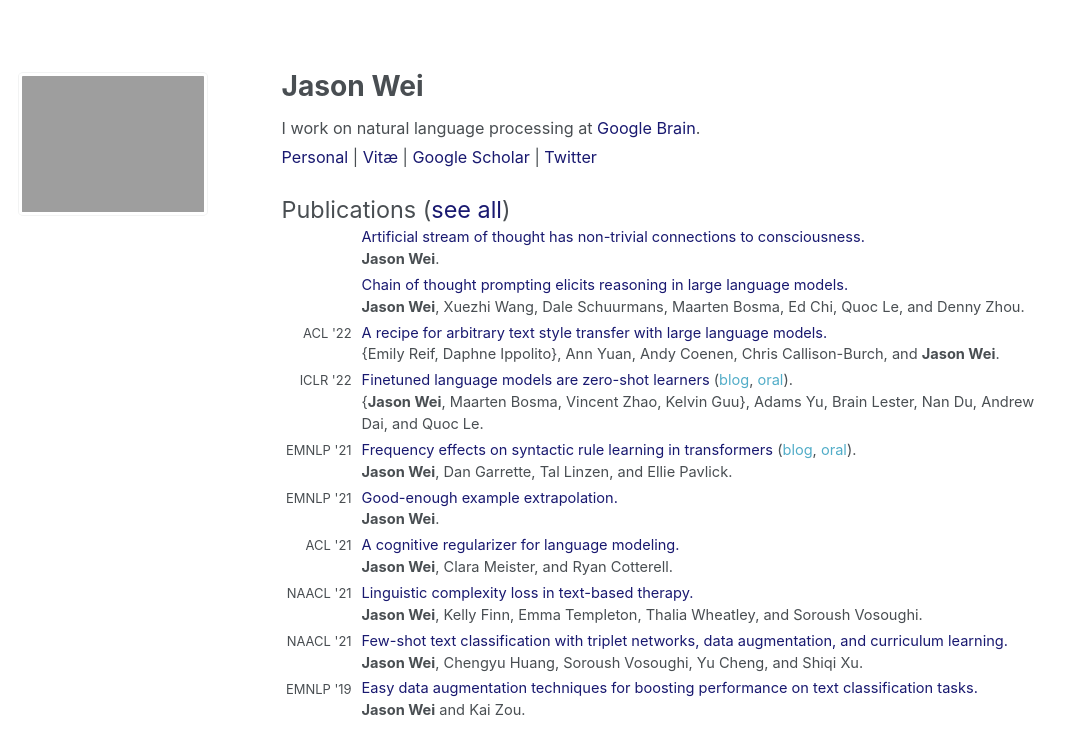
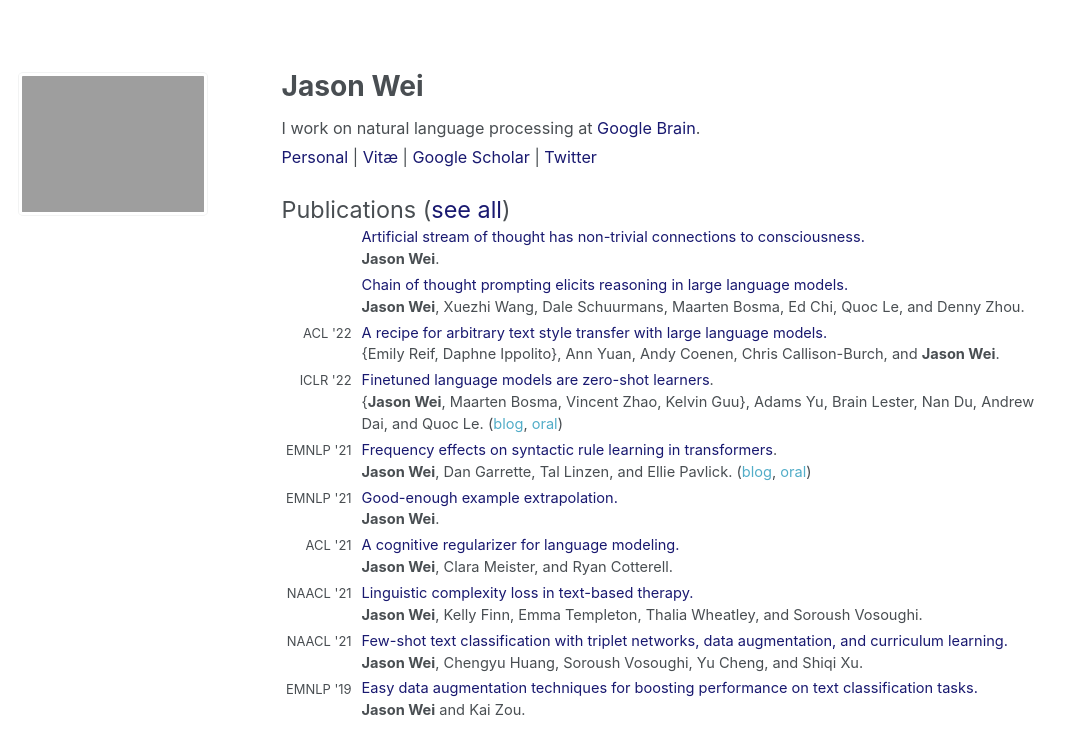
Before and after one commit to jasonwei20/jasonwei20.github.io, a Jekyll site: the page built from _pages/about.md, in a window 1280 px wide. Shown: the top 755 px of the page, without its empty margins (0-1079 px from the left). Built offline with Jekyll 4.4.1, drawn with Linux system fonts in a browser that asks for light colours.

Commit message:
Update about.md

```diff
--- a/_pages/about.md
+++ b/_pages/about.md
@@ -57,20 +57,20 @@ I work on natural language processing at <a href="https://research.google/teams/
   </tr>
   <tr>
     <td style="width:80px; text-align:right; padding-right:10px; font-size:0.8em">ICLR '22</td>
-    <td><a href="https://openreview.net/forum?id=gEZrGCozdqR" style="color:#191970" target="_blank">Finetuned language models are zero-shot learners</a> (<a href="https://ai.googleblog.com/2021/10/introducing-flan-more-generalizable.html" target="_blank">blog</a>, <a href="https://www.youtube.com/watch?v=iq2kEGanDso" target="_blank">oral</a>).</td>
+    <td><a href="https://openreview.net/forum?id=gEZrGCozdqR" style="color:#191970" target="_blank">Finetuned language models are zero-shot learners</a>.</td>
   </tr>
   <tr>
     <td></td>
-    <td style="padding-bottom:4px">{<b>Jason Wei</b>, Maarten Bosma, Vincent Zhao, Kelvin Guu}, Adams Yu, Brain Lester, Nan Du, Andrew Dai, and Quoc Le.</td>
+    <td style="padding-bottom:4px">{<b>Jason Wei</b>, Maarten Bosma, Vincent Zhao, Kelvin Guu}, Adams Yu, Brain Lester, Nan Du, Andrew Dai, and Quoc Le. (<a href="https://ai.googleblog.com/2021/10/introducing-flan-more-generalizable.html" target="_blank">blog</a>, <a href="https://www.youtube.com/watch?v=iq2kEGanDso" target="_blank">oral</a>)</td>
   </tr>
 
   <tr>
     <td style="width:80px; text-align:right; padding-right:10px; font-size:0.8em">EMNLP '21</td>
-    <td><a href="https://aclanthology.org/2021.emnlp-main.72/" style="color:#191970" target="_blank">Frequency effects on syntactic rule learning in transformers</a> (<a href="https://ai.googleblog.com/2021/12/evaluating-syntactic-abilities-of.html" target="_blank">blog</a>, <a href="https://screencast-o-matic.com/watch/cr6QnuVXYT1" target="_blank">oral</a>).</td>
+    <td><a href="https://aclanthology.org/2021.emnlp-main.72/" style="color:#191970" target="_blank">Frequency effects on syntactic rule learning in transformers</a>.</td>
   </tr>
   <tr>
     <td></td>
-    <td style="padding-bottom:4px"><b>Jason Wei</b>, Dan Garrette, Tal Linzen, and Ellie Pavlick. </td>
+    <td style="padding-bottom:4px"><b>Jason Wei</b>, Dan Garrette, Tal Linzen, and Ellie Pavlick. (<a href="https://ai.googleblog.com/2021/12/evaluating-syntactic-abilities-of.html" target="_blank">blog</a>, <a href="https://screencast-o-matic.com/watch/cr6QnuVXYT1" target="_blank">oral</a>)</td>
   </tr>
   <tr>
     <td style="width:80px; text-align:right; padding-right:10px; font-size:0.8em">EMNLP '21</td>
```
